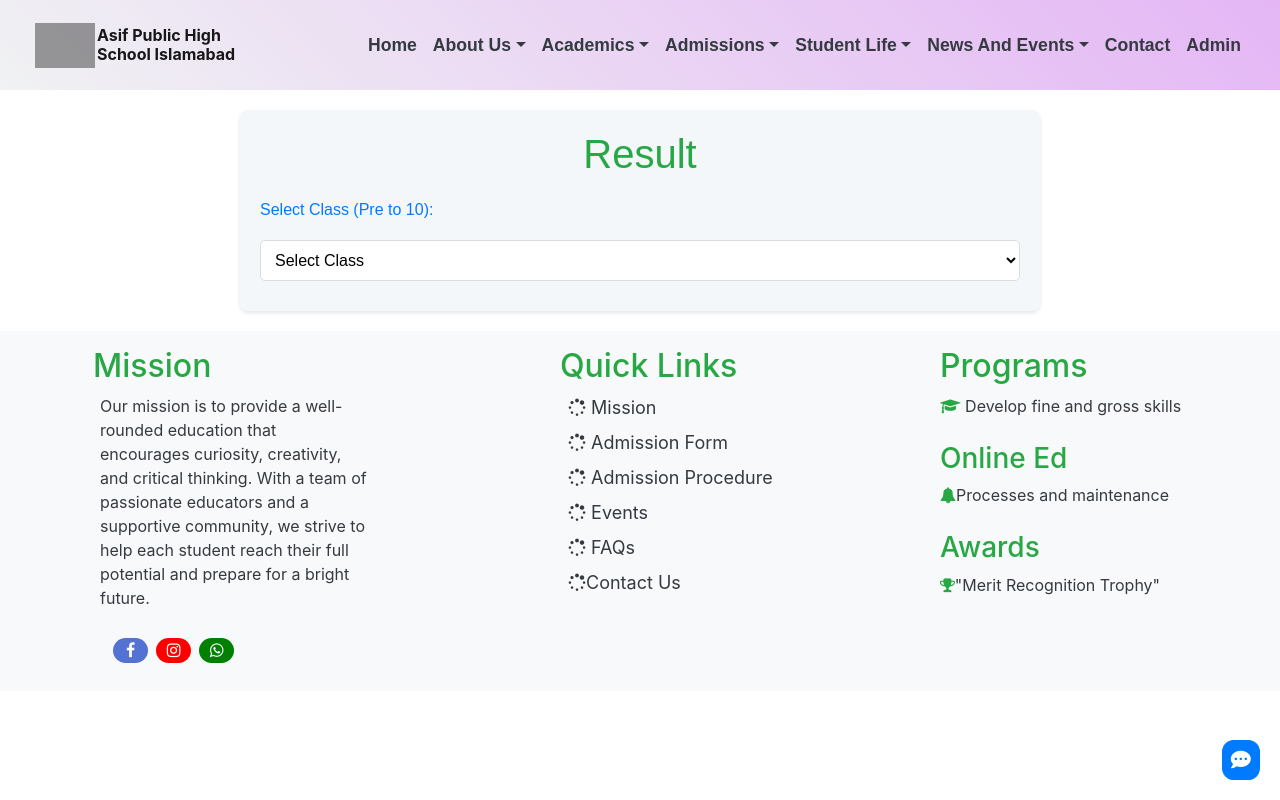
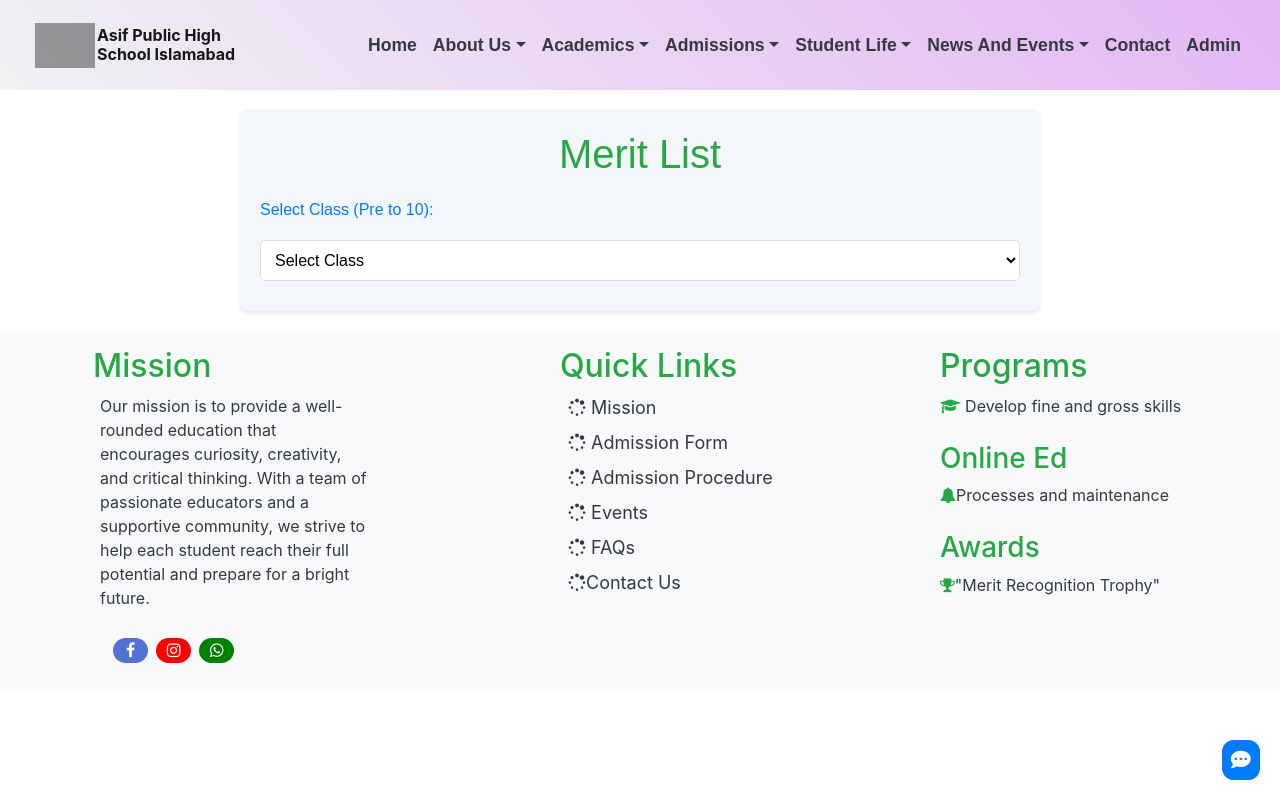
Before and after one commit to AbdullahShabbir-creator/finalyearproject, a React (Create React App) app: page /ExamAssessment in a window 1280 px wide. Built offline with nearby package versions, Linux system fonts and the light colour scheme; grey boxes are pictures that could not be loaded.

Commit message:
Final Code

```diff
--- a/src/Admissionform/Admissionforms.js
+++ b/src/Admissionform/Admissionforms.js
@@ -151,6 +151,7 @@ const AdmissionForm = () => {
               placeholder="Age"
               onChange={handleChange}
               onKeyUp={handleChange}
+               min="0"
               required
             />
             <select name="gender" onChange={handleChange} required>
@@ -218,8 +219,8 @@ const AdmissionForm = () => {
               required
             />
             {errors.emergencyContact && <p className="error-message">{errors.emergencyContact}</p>}
-            <input type="number" name="ObtainedMarks" placeholder="Obtained Marks" onChange={handleChange} />
-            <input type="number" name="TotalMarks" placeholder="Total Marks" onChange={handleChange} />
+            <input type="number" name="ObtainedMarks" placeholder="Obtained Marks"    min="0" onChange={handleChange} />
+            <input type="number" name="TotalMarks" placeholder="Total Marks"     min="0" onChange={handleChange} />
             {successMessage && <p className="success-message">{successMessage}</p>}
             {errorMessage && <p className="error-message">{errorMessage}</p>}
             <button type="submit" className="submit-btn col-3" style={{ marginLeft: "280px" }}>
--- a/src/Exam Assessment/Exam_Assessment.js
+++ b/src/Exam Assessment/Exam_Assessment.js
@@ -89,7 +89,7 @@ const ExamAssessment = () => {
 
   return (
     <div className="exam-assessment">
-      <h1 className='text-success'>Result</h1>
+      <h1 className='text-success'>Merit List</h1>
 
       {errorMessage && <div style={{ color: 'red' }}>{errorMessage}</div>}
 
```
